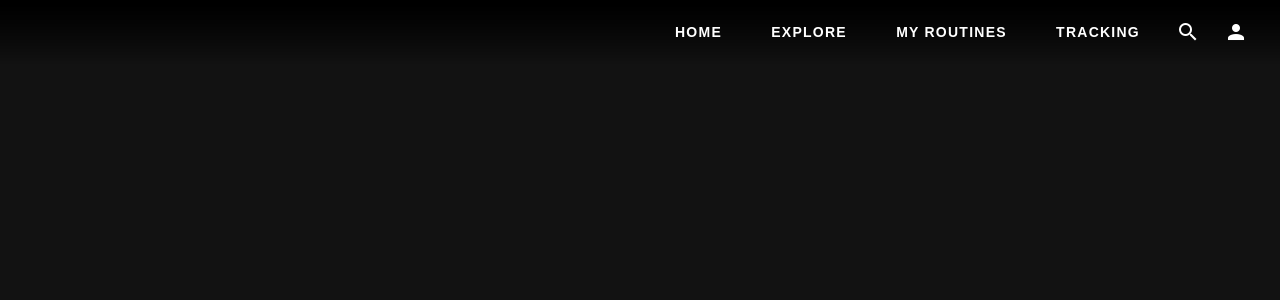
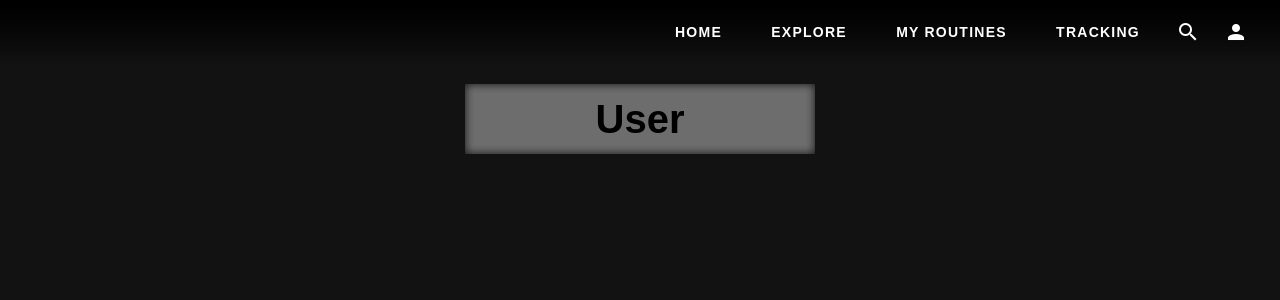
Before and after one commit to gonzaloarca/routina-web, a Vue app in the folder routina/: page /profile in a window 1280 px wide. Shown: the top 300 px of the page. Built offline with nearby package versions, Linux system fonts and the light colour scheme.

Commit message:
arranco banner del profile page

```diff
--- a/routina/src/components/LoggedInPopOver.vue
+++ b/routina/src/components/LoggedInPopOver.vue
@@ -35,7 +35,7 @@ export default {
     data(){
       return{
         options:[
-          {name: "My Profile", icon:"mdi-account", route:""},
+          {name: "My Profile", icon:"mdi-account", route:"/profile"},
           {name: "Settings", icon:"mdi-cog", route:"/settings"},
           {name: "Log Out", icon:"mdi-exit-to-app", route:""},],
 
--- /dev/null
+++ b/routina/src/components/ProfileBanner.vue
@@ -0,0 +1,60 @@
+<template>
+  <div class="settings-banner" background-color="primary" >
+    <div class="slider-wrapper">
+      <div class="settings-header" >
+        <h1 class="black--text">User</h1>
+      </div>
+
+    </div>
+
+  </div>
+</template>
+
+<script>
+
+
+export default {
+  name: "ProfileBanner",
+};
+</script>
+
+<style scoped lang="scss">
+@import "../sass/variables";
+
+
+$y-displacement: 0px;
+
+.settings-banner{
+    height: $banner-height;
+
+
+}
+
+.slider-wrapper{
+    position:relative;
+    width:100%;
+    height:$banner-height;
+
+    .settings-header {
+    height: 70px;
+    width: 350px;
+    position: absolute;
+    z-index: 1;
+    left: 0;
+    top: 0;
+    bottom: 0;
+    right: 0;
+    margin: auto;
+    display: flex;
+    justify-content: center;
+    align-items: center;
+    backdrop-filter: blur(5px) contrast(0.5) brightness(1.5) ;
+    h1 {
+      font-size: 30pt;
+    }
+  }
+}
+
+
+
+</style>
--- a/routina/src/router/index.js
+++ b/routina/src/router/index.js
@@ -9,6 +9,7 @@ import Routine from "../views/Routine.vue";
 import EditRoutine from "../views/EditRoutine.vue";
 import RegisterUser from "../views/RegisterUser.vue";
 import Settings from "../views/Settings.vue";
+import MyProfile from "../views/MyProfile.vue";
 
 Vue.use(VueRouter);
 
@@ -58,6 +59,11 @@ const routes = [
     name: "Settings",
     component: Settings,
   },
+  {
+    path: "/profile",
+    name: "MyProfile",
+    component: MyProfile,
+  },
 ];
 
 const router = new VueRouter({
--- /dev/null
+++ b/routina/src/views/MyProfile.vue
@@ -0,0 +1,13 @@
+<template>
+<ProfileBanner/>
+</template>
+<script>
+import ProfileBanner from "../components/ProfileBanner";
+export default {
+    name:"MyProfile",
+    components:{ProfileBanner,},
+}
+</script>
+<style scoped lang="scss">
+  @import "../sass/variables";
+</style>
```
Also changed, not shown: 1 other file (tests, documents, lock files or other folders).
